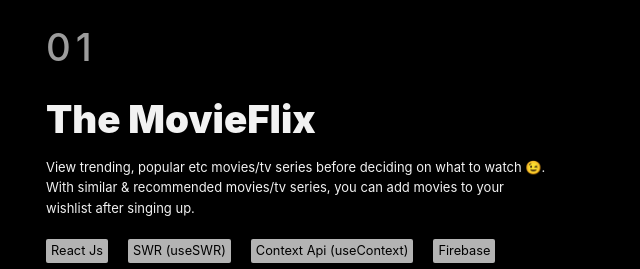
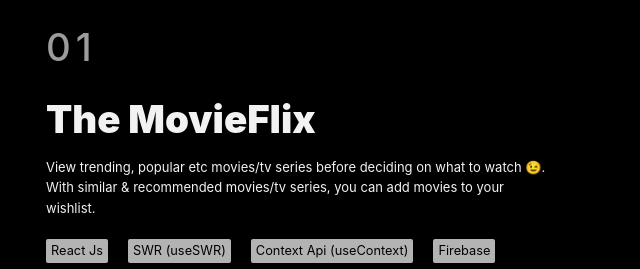
Before and after one commit to williamssam/My-Portfolio, a plain HTML site: page dist/index.html in a window 1280 px wide. Shown: the part 2136-2405 px from the top of the page, 614-1254 px from the left. Drawn offline with nearby package versions, Linux system fonts and the light colour scheme.

Commit message:
fixed typo error

```diff
--- a/dist/index.html
+++ b/dist/index.html
@@ -267,7 +267,7 @@
 									View trending, popular etc movies/tv series before
 									deciding on what to watch 😉. With similar &
 									recommended movies/tv series, you can add movies to
-									your wishlist after singing up.
+									your wishlist.
 								</p>
 								<ul class="tech-stack">
 									<li>React Js</li>
```
